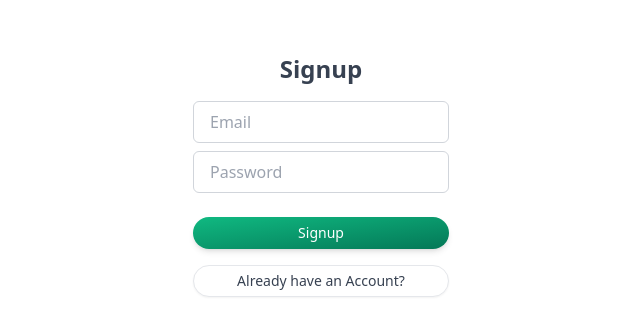
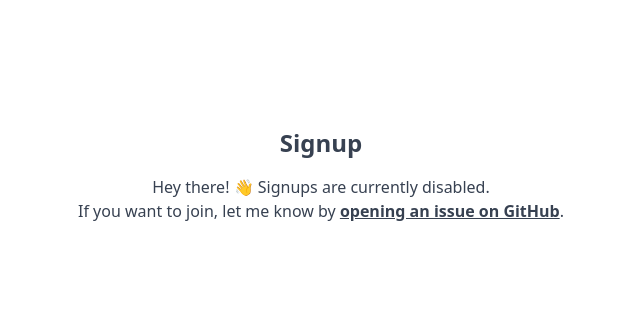
Before and after one commit to madebyfabian/zingio, a Nuxt app: page /auth/signup in a window 1280 px wide. Shown: the part 145-480 px from the top of the page, without its empty margins (319-959 px from the left). Built offline with nearby package versions, Linux system fonts and the light colour scheme; no server answers.

Commit message:
fix: temporarly disable signups

```diff
--- a/pages/auth/signup.vue
+++ b/pages/auth/signup.vue
@@ -1,7 +1,20 @@
 <template>
 	<div class="flex flex-col gap-4 justify-center min-h-[80vh] items-center">
 		<h1>Signup</h1>
-		<form @submit.prevent="handleSubmit" class="w-64 flex flex-col gap-2">
+
+		<p class="text-center">
+			Hey there! 👋 Signups are currently disabled.<br />If you want to join,
+			let me know by
+			<a
+				class="font-bold underline"
+				target="_blank"
+				rel="noopener noreferrer"
+				href="https://github.com/madebyfabian/twitter-clone/issues/new"
+				>opening an issue on GitHub</a
+			>.
+		</p>
+
+		<!--<form @submit.prevent="handleSubmit" class="w-64 flex flex-col gap-2">
 			<input
 				type="text"
 				v-model="state.email"
@@ -29,7 +42,7 @@
 		<div v-if="state.status !== null">
 			{{ state.status }}
 		</div>
-	</div>
+		--></div>
 </template>
 
 <script setup lang="ts">
```
